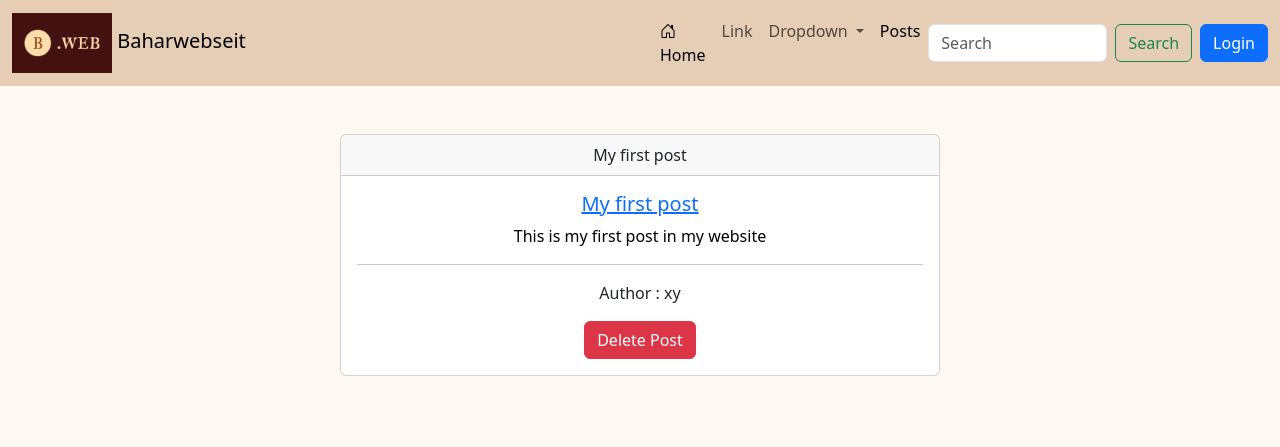
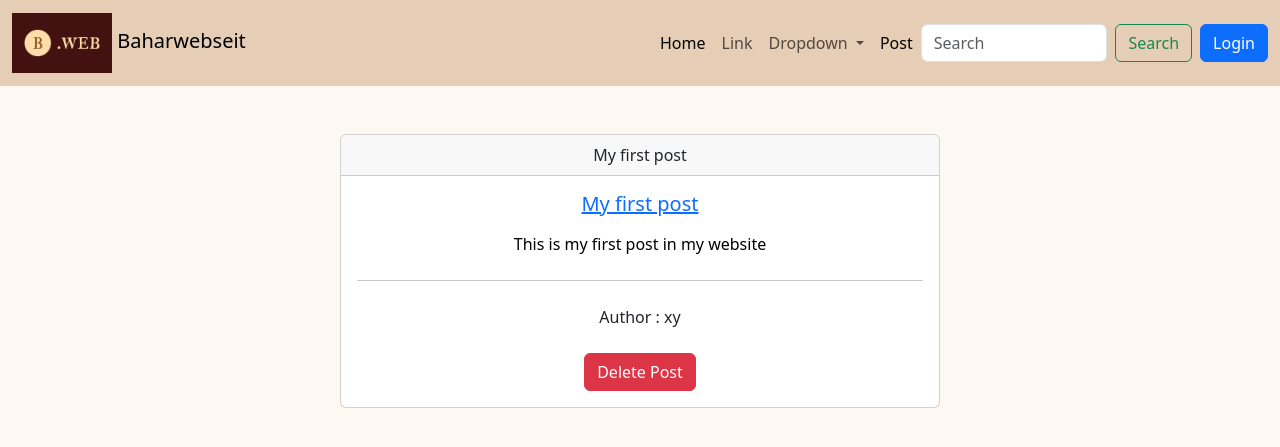
Before and after one commit to BaharahSaddiqi/Bahar_Web, a Django app: page /posts/1 in a window 1280 px wide. Shown: the top 447 px of the page. Run offline with Django 5.2, Linux system fonts and the light colour scheme; data comes from the database, SQL or seed files in the repository; both versions use the stored data as it was after the commit.

Commit message:
Post seite added

```diff
--- a/baharweb/posts/forms.py
+++ b/baharweb/posts/forms.py
@@ -7,6 +7,7 @@ class PostForm(ModelForm):
     class Meta:
         model=Post
         fields='__all__'
+        exclude =('auther',)
         widgets={
 
             'body':Textarea()
--- a/baharweb/posts/templates/new.html
+++ b/baharweb/posts/templates/new.html
@@ -4,10 +4,10 @@
 <h2>Creat a Post</h2>
 <form method="post">
  {% csrf_token %}
-  <table>
-     {{form}}
 
-  </table>
+    {{ form.as_p }}
+
+
 
   <button type="submit">Create</button>
 </form>
--- a/baharweb/posts/templates/posts/post.html
+++ b/baharweb/posts/templates/posts/post.html
@@ -1,14 +1,26 @@
-<div class="card text-center  mx-auto mt-5" style="max-width: 600px;">
+<div class="card text-center mx-auto mt-5" style="max-width: 600px;">
+
   <div class="card-header">
-    {{post.title}}
+    {{ post.title }}
   </div>
+
   <div class="card-body">
-    <h5 class="card-title"  style="color: black;"> <a href="{% url 'details'  post.id %}" >{{post.title}}</a></h5>
-    <p class="card-text" style="color: black;">  {{post.body}}</p>
 
-    <hr>
-    <p>Author : {{ post.auther }}</p>
-    <a href="{% url 'delete' post.id %}" class="btn btn-danger btn-small"> Delete Post</a>
+    <h5 class="card-title mb-3" style="color: black;">
+      <a href="{% url 'details' post.id %}">{{ post.title }}</a>
+    </h5>
+
+    <p class="card-text mb-4" style="color: black;">
+      {{ post.body }}
+    </p>
+
+    <hr class="my-4">
+
+    <p class="mb-4">Author : {{ post.auther }}</p>
+
+    <a href="{% url 'delete' post.id %}" class="btn btn-danger btn-small">
+      Delete Post
+    </a>
 
   </div>
 
--- a/baharweb/website/templates/base.html
+++ b/baharweb/website/templates/base.html
@@ -9,6 +9,8 @@
 
 {% block title %}{% endblock %}
 </title>
+
+
 <link rel="stylesheet" href="https://cdn.jsdelivr.net/npm/bootstrap@5.3.3/dist/css/bootstrap.min.css" integrity="sha384-QWTKZyjpPEjISv5WaRU9OFeRpok6YctnYmDr5pNlyT2bRjXh0JMhjY6hW+ALEwIH" crossorigin="anonymous">
  <script src="https://cdn.jsdelivr.net/npm/bootstrap@5.3.3/dist/js/bootstrap.min.js" integrity="sha384-0pUGZvbkm6XF6gxjEnlmuGrJXVbNuzT9qBBavbLwCsOGabYfZo0T0to5eqruptLy" crossorigin="anonymous"></script>
  </head>
--- a/baharweb/website/templates/top_menu.html
+++ b/baharweb/website/templates/top_menu.html
@@ -17,7 +17,7 @@
     <div class="collapse navbar-collapse" id="navbarSupportedContent">
       <ul class="navbar-nav me-auto mb-2 mb-lg-0">
         <li class="nav-item">
-          <a class="nav-link active" aria-current="page" href="{% url 'home' %}">  <i class="bi bi-house-door"></i> Home</a>
+          <a class="nav-link active" aria-current="page" href="{% url 'home' %}">   Home</a>
         </li>
         <li class="nav-item">
           <a class="nav-link" href="#">Link</a>
@@ -34,7 +34,7 @@
           </ul>
         </li>
         <li class="nav-item">
-           <a class="nav-link active" aria-current="page" href=" ">Posts</a>
+           <a class="nav-link active" aria-current="page" href="{% url 'new'%} ">Post</a>
         </li>
       </ul>
       <form class="d-flex" role="search">
```
Also changed, not shown: baharweb/posts/templates/posts/new.html (+4 -3 lines), baharweb/db.sqlite3.
